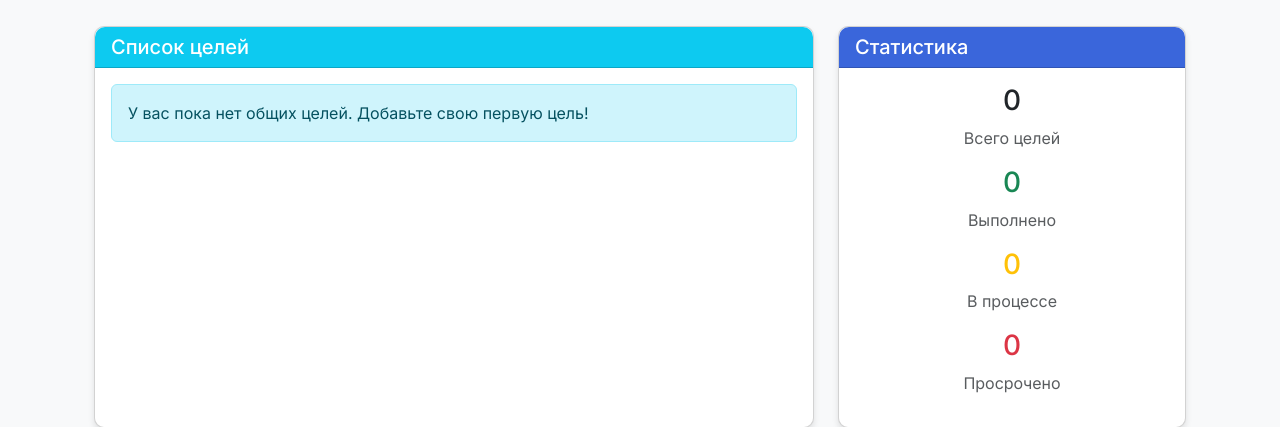
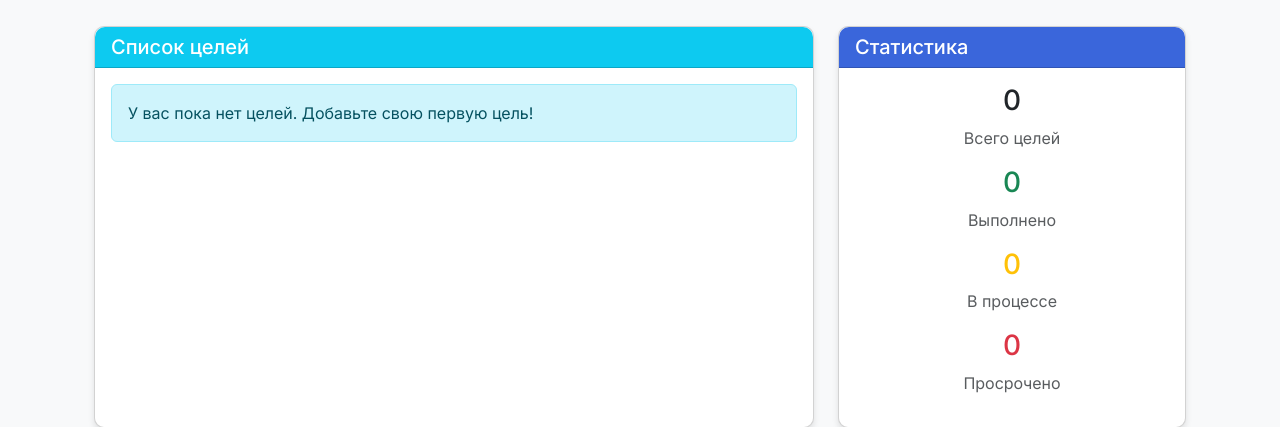
Before and after one commit to hinarie/planner, a Flask app: page /goals in a window 1280 px wide. Shown: the part 124-551 px from the top of the page. Run offline with Flask 3, Linux system fonts and the light colour scheme; the visitor is signed in with stand-in values (Sample User, id 1).

Commit message:
Some fixes

```diff
--- a/app.py
+++ b/app.py
@@ -1,5 +1,4 @@
 from flask import Flask, render_template, redirect, url_for, session
-from werkzeug.security import generate_password_hash
 from datetime import datetime
 import os
 from config import Config
--- a/models.py
+++ b/models.py
@@ -3,13 +3,11 @@ from datetime import datetime
 
 db = SQLAlchemy()
 
-# Модели базы данных
 class User(db.Model):
     id = db.Column(db.Integer, primary_key=True)
     username = db.Column(db.String(80), unique=True, nullable=False)
     password = db.Column(db.String(120), nullable=False)
     name = db.Column(db.String(100), nullable=False)
-    avatar = db.Column(db.String(200), default='default-avatar.jpg')
     notes = db.relationship('Note', backref='author', lazy=True)
 
 class Note(db.Model):
--- a/templates/goals/add.html
+++ b/templates/goals/add.html
@@ -8,7 +8,7 @@
         <div class="col-md-8">
             <div class="card">
                 <div class="card-header bg-info text-white">
-                    <h4><i class="bi bi-check-circle"></i> Добавить общую цель</h4>
+                    <h4><i class="bi bi-check-circle"></i> Добавить цель</h4>
                 </div>
                 <div class="card-body">
                     <form method="POST" action="{{ url_for('goal.add_goal') }}">
--- a/templates/goals/list.html
+++ b/templates/goals/list.html
@@ -65,7 +65,7 @@
                     </div>
                     {% else %}
                     <div class="alert alert-info">
-                        У вас пока нет общих целей. Добавьте свою первую цель!
+                        У вас пока нет целей. Добавьте свою первую цель!
                     </div>
                     {% endif %}
                 </div>
```
